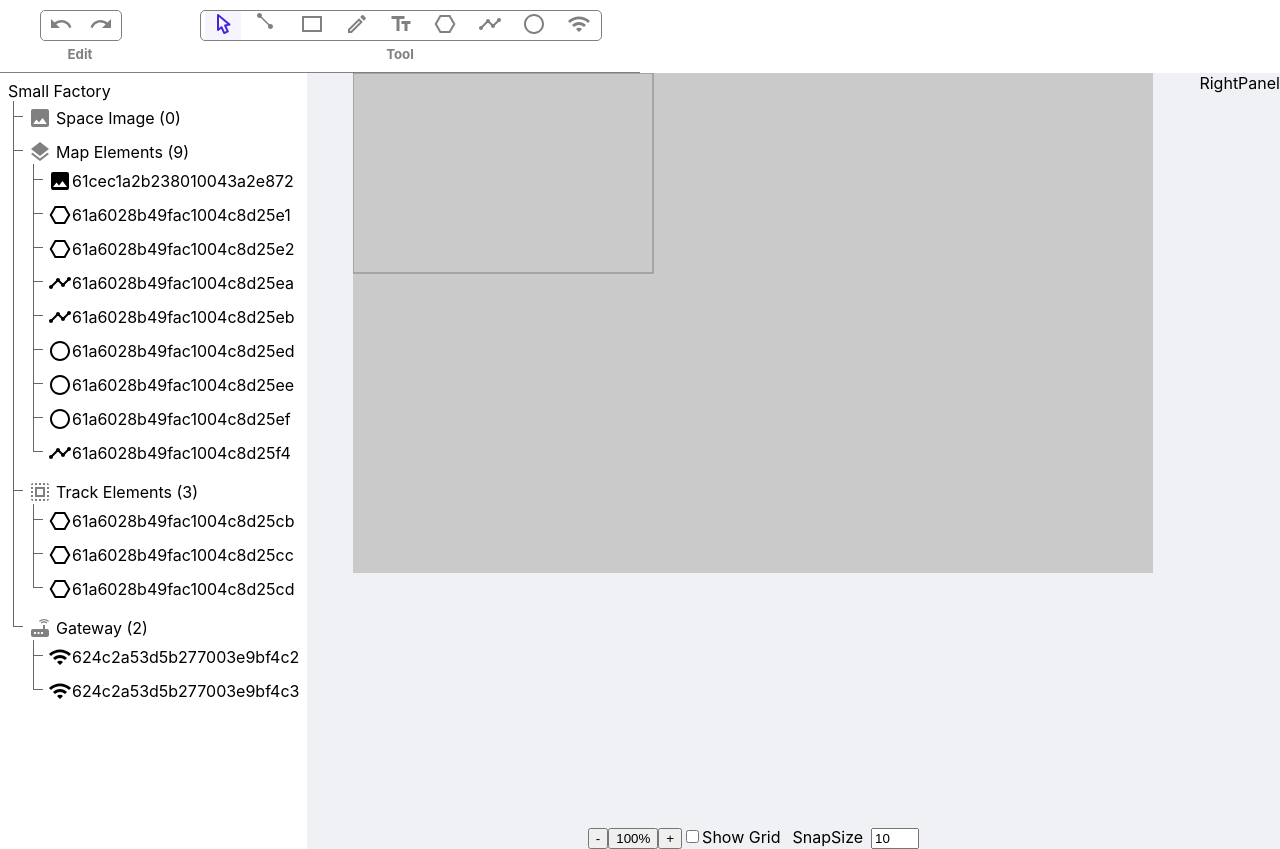
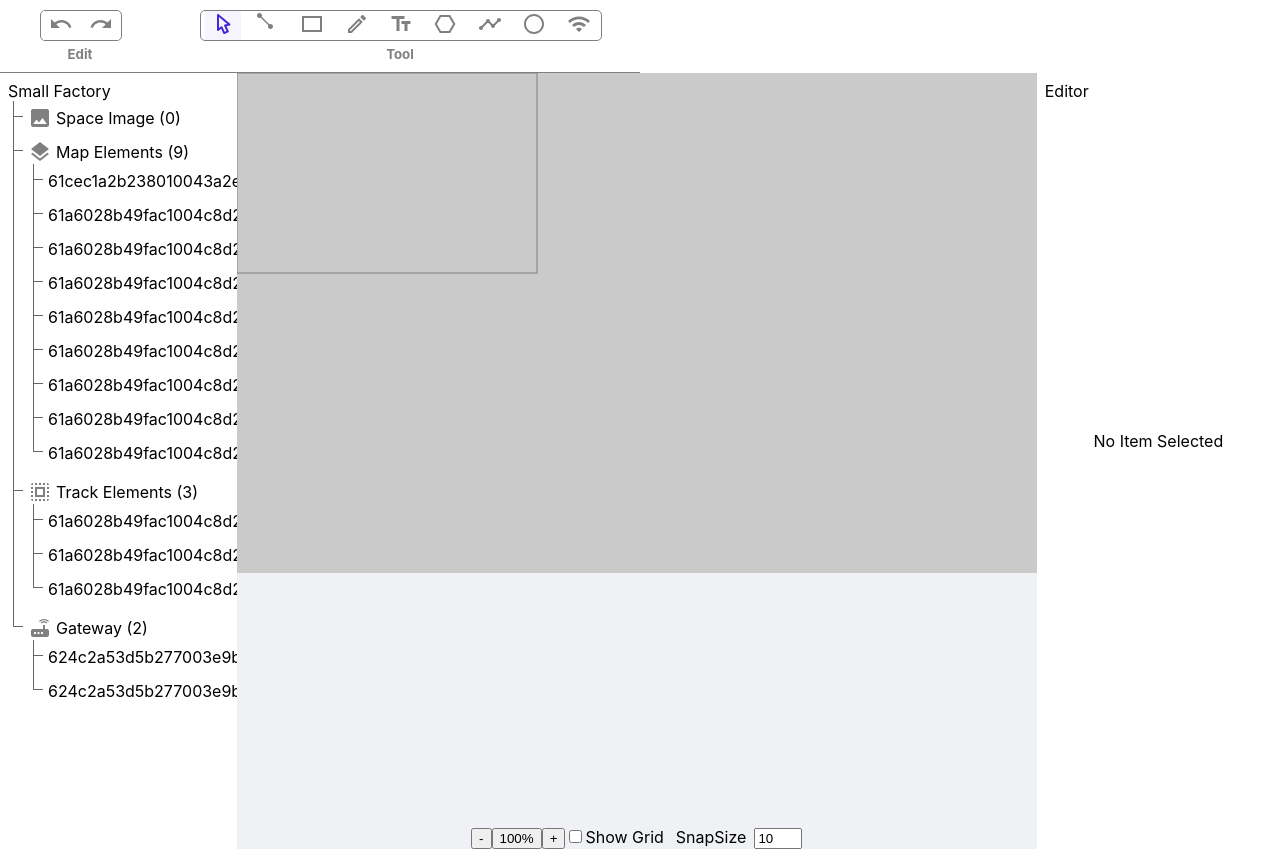
Before and after one commit to abhishek-syook/test-canvas, a React (Create React App) app: page / in a window 1280 px wide. Built offline with nearby package versions, Linux system fonts and the light colour scheme.

Commit message:
create GatewayEdit and MapAndTrackEdit components, update RightPanel component and style for editing, update Layout component, update CanvasDrawing to pass selectedElement

```diff
--- a/src/components/canvasDrawing/index.jsx
+++ b/src/components/canvasDrawing/index.jsx
@@ -500,7 +500,12 @@ const CanvasDrawing = ({ canvasWidth, canvasHeight, zone }) => {
 			return;
 		}
 		setAction(ACTIONS.NONE);
-		setSelectedElement(null);
+		if (tool === ELEMENT_TYPES.SELECTION) {
+			const element = getElementAtPosition(updatedX, updatedY, elements);
+			if (!element) {
+				setSelectedElement(null);
+			}
+		}
 	};
 
 	const handleTextBlur = event => {
@@ -529,6 +534,8 @@ const CanvasDrawing = ({ canvasWidth, canvasHeight, zone }) => {
 				// bottomPanel - grid tool
 				gridObj={gridObj}
 				onGridChange={setGridObj}
+				// rightPanel - selected item
+				element={selectedElement}
 			>
 				{action === ACTIONS.WRITING && (
 					<textarea
--- a/src/components/layout/index.tsx
+++ b/src/components/layout/index.tsx
@@ -26,8 +26,70 @@ interface LayoutProps {
 
 	gridObj: { isEnable: boolean; snapSize: number };
 	onGridChange: () => void;
+
+	// rightPanel - selected element
+	element: null | {
+		_id: string;
+		type: string;
+		coordinates: { x: number; y: number }[];
+		elementType: string;
+		label: string;
+		labelCoordinates: {
+			x: null;
+			y: null;
+		};
+		zoneId: string;
+		elementProperties: {
+			fill: string;
+			fillOpacity: number;
+			stroke: string;
+			strokeWidth: number;
+		};
+	};
 }
 
+const mapData = {
+	_id: '61a6028b49fac1004c8d25e2',
+	type: 'map',
+	coordinates: [
+		{
+			x: 90,
+			y: 5
+		},
+		{
+			x: 105,
+			y: 5
+		},
+		{
+			x: 105,
+			y: 40
+		},
+		{
+			x: 90,
+			y: 40
+		},
+		{
+			x: 90,
+			y: 5
+		}
+	],
+	elementType: 'polygon',
+	label: 'PM store right 2',
+	labelCoordinates: {
+		x: null,
+		y: null
+	},
+	zoneId: '61a6028b49fac1004c8d25b4',
+	__v: 0,
+	createdAt: '2021-11-30T10:52:59.828Z',
+	updatedAt: '2022-02-16T06:39:38.632Z',
+	elementProperties: {
+		fill: '#000',
+		fillOpacity: 0.3,
+		stroke: 'rgba(0,0,0,1)',
+		strokeWidth: 1
+	}
+};
 const Layout = ({
 	children,
 
@@ -46,7 +108,10 @@ const Layout = ({
 
 	// bottomPanel - grid tool
 	gridObj,
-	onGridChange
+	onGridChange,
+
+	// rightPanel - selected element
+	element
 }: LayoutProps) => {
 	return (
 		<section className="layout">
@@ -63,7 +128,7 @@ const Layout = ({
 						onGridChange={onGridChange}
 					/>
 				</div>
-				<RightPanel />
+				<RightPanel element={element ? mapData : null} />
 			</section>
 		</section>
 	);
--- /dev/null
+++ b/src/components/layout/rightPanel/components/gatewayEdit.tsx
@@ -0,0 +1,61 @@
+import React from 'react';
+
+interface GatewayEditProps {
+	name: string;
+	hardwareType: string;
+	identifierKey: string;
+	identifierValue: string;
+	coordinates: any;
+	plotCoordinates: {
+		x: number;
+		y: number;
+		z: number;
+	};
+	cluster: any;
+	type: string;
+}
+
+const GatewayEdit = ({
+	name,
+	hardwareType,
+	identifierKey,
+	identifierValue,
+	coordinates,
+	plotCoordinates,
+	cluster,
+	type
+}: GatewayEditProps) => {
+	return (
+		<div>
+			<div>
+				<h3>Gateway</h3>
+				<p>Name: {name}</p>
+				<p>Type: {type}</p>
+				<p>Hardware Type: {hardwareType}</p>
+				<p>Identifier Key: {identifierKey}</p>
+				<p>Identifier Value: {identifierValue}</p>
+				<p>Physical Co-ordinates</p>
+				<span>
+					x: {coordinates.x ?? 'NA'} y: {coordinates.y ?? 'NA'} z: {coordinates.z ?? 'NA'}
+				</span>
+				<p>Plot Co-ordinates</p>
+				<span>
+					x: {plotCoordinates.x ?? 'NA'} y: {plotCoordinates.y ?? 'NA'} z: {plotCoordinates.z ?? 'NA'}
+				</span>
+			</div>
+			{type === 'track' && (
+				<div>
+					<h3>Cluster</h3>
+					<p>Cluster Name: {cluster?.name}</p>
+				</div>
+			)}
+
+			<div>
+				<h3>Zone</h3>
+				<p>Zone: {cluster?.zoneId?.name}</p>
+			</div>
+		</div>
+	);
+};
+
+export default GatewayEdit;
--- /dev/null
+++ b/src/components/layout/rightPanel/components/mapAndTrackEdit.tsx
@@ -0,0 +1,72 @@
+import React from 'react';
+
+interface clusterProps {
+	labels: [];
+	_id: string;
+	name: string;
+	description: string;
+	zoneId: { labels: []; _id: string; name: string; description: string };
+}
+
+interface MapAndTrackEditProps {
+	type: string;
+	elementType?: string;
+	zone: string;
+	cluster?: string | clusterProps | undefined;
+	label: string;
+	labelCoordinates: {
+		x: null;
+		y: null;
+	};
+	coordinates: any;
+	elementProperties: {
+		fill: string;
+		fillOpacity: number;
+		stroke: string;
+		strokeWidth: number;
+	};
+}
+
+const MapAndTrackEdit = ({
+	type,
+	elementType,
+	zone,
+	cluster,
+	label,
+	labelCoordinates,
+	coordinates,
+	elementProperties
+}: MapAndTrackEditProps) => {
+	return (
+		<div>
+			<div>
+				<h3>General</h3>
+				<p>Type: {type}</p>
+				<p>Shape: {elementType}</p>
+				<p>Cluster: {(cluster = cluster!)}</p>
+				<p>Zone: {zone}</p>
+			</div>
+			<div>
+				<h3>Label</h3>
+				<p>Label Name: {label}</p>
+				<p>Label Co-ordinates</p>
+				<span>
+					x: {labelCoordinates.x ?? 'NA'} y: {labelCoordinates.y ?? 'NA'}
+				</span>
+			</div>
+			<div>
+				<h3>Element Properties</h3>
+				<p>Co-ordinates</p>
+				<span>
+					x: {coordinates[0].x} y: {coordinates[0].y}
+				</span>
+				<p>Fill: {elementProperties.fill}</p>
+				<p>Fill opacity: {elementProperties.fillOpacity}</p>
+				<p>Stroke: {elementProperties.stroke}</p>
+				<p>Stroke width: {elementProperties.strokeWidth}</p>
+			</div>
+		</div>
+	);
+};
+
+export default MapAndTrackEdit;
--- /dev/null
+++ b/src/components/layout/rightPanel/index.scss
@@ -0,0 +1,14 @@
+.rightPanel {
+	width: 300px;
+	overflow: scroll;
+	height: calc(100vh - 40px);
+	padding: 8px;
+	background-color: var(--white);
+}
+
+.notSelected {
+	height: calc(100vh - 120px);
+	display: flex;
+	align-items: center;
+	justify-content: center;
+}
--- a/src/components/layout/rightPanel/index.tsx
+++ b/src/components/layout/rightPanel/index.tsx
@@ -1,10 +1,92 @@
+import './index.scss';
+
 import React from 'react';
-// import PropTypes from 'prop-types';
+import MapAndTrackEdit from './components/mapAndTrackEdit';
+import GatewayEdit from './components/gatewayEdit';
 
-const RightPanel = () => {
-	return <div>RightPanel</div>;
+type allProps = {
+	_id: string;
+	type: string;
+	coordinates:
+		| { x: number; y: number }[]
+		| {
+				x: number;
+				y: number;
+				z: number;
+		  };
+	elementType?: string;
+	label?: string;
+	labelCoordinates?: {
+		x: null;
+		y: null;
+	};
+	zoneId?: string;
+	clusterId?:
+		| string
+		| {
+				labels: any;
+				_id: string;
+				name: string;
+				description: string;
+				zoneId: {
+					labels: any;
+					_id: string;
+					name: string;
+					description: string;
+				};
+		  };
+	elementProperties?: {
+		fill: string;
+		fillOpacity: number;
+		stroke: string;
+		strokeWidth: number;
+	};
+	name?: string;
+	hardwareType?: string;
+	identifierKey?: string;
+	identifierValue?: string;
+	plotCoordinates?: {
+		x: number;
+		y: number;
+		z: number;
+	};
 };
 
-RightPanel.propTypes = {};
+interface RightPanelProps {
+	element: null | allProps;
+}
+
+const RightPanel = ({ element }: RightPanelProps) => {
+	return (
+		<div className="rightPanel">
+			<span>Editor</span>
+			{!element ? (
+				<div className="notSelected">No Item Selected</div>
+			) : Object.keys(element).includes('elementProperties') ? (
+				<MapAndTrackEdit
+					type={element.type}
+					elementType={element.elementType}
+					zone={(element.zoneId = element.zoneId!)}
+					cluster={element.clusterId}
+					label={(element.label = element.label!)}
+					labelCoordinates={(element.labelCoordinates = element.labelCoordinates!)}
+					coordinates={element.coordinates}
+					elementProperties={(element.elementProperties = element.elementProperties!)}
+				/>
+			) : (
+				<GatewayEdit
+					name={(element.name = element.name!)}
+					hardwareType={(element.hardwareType = element.hardwareType!)}
+					identifierKey={(element.identifierKey = element.identifierKey!)}
+					identifierValue={(element.identifierValue = element.identifierValue!)}
+					coordinates={element.coordinates}
+					plotCoordinates={(element.plotCoordinates = element.plotCoordinates!)}
+					cluster={element.clusterId}
+					type={(element.type = element.type!)}
+				/>
+			)}
+		</div>
+	);
+};
 
 export default RightPanel;
```
